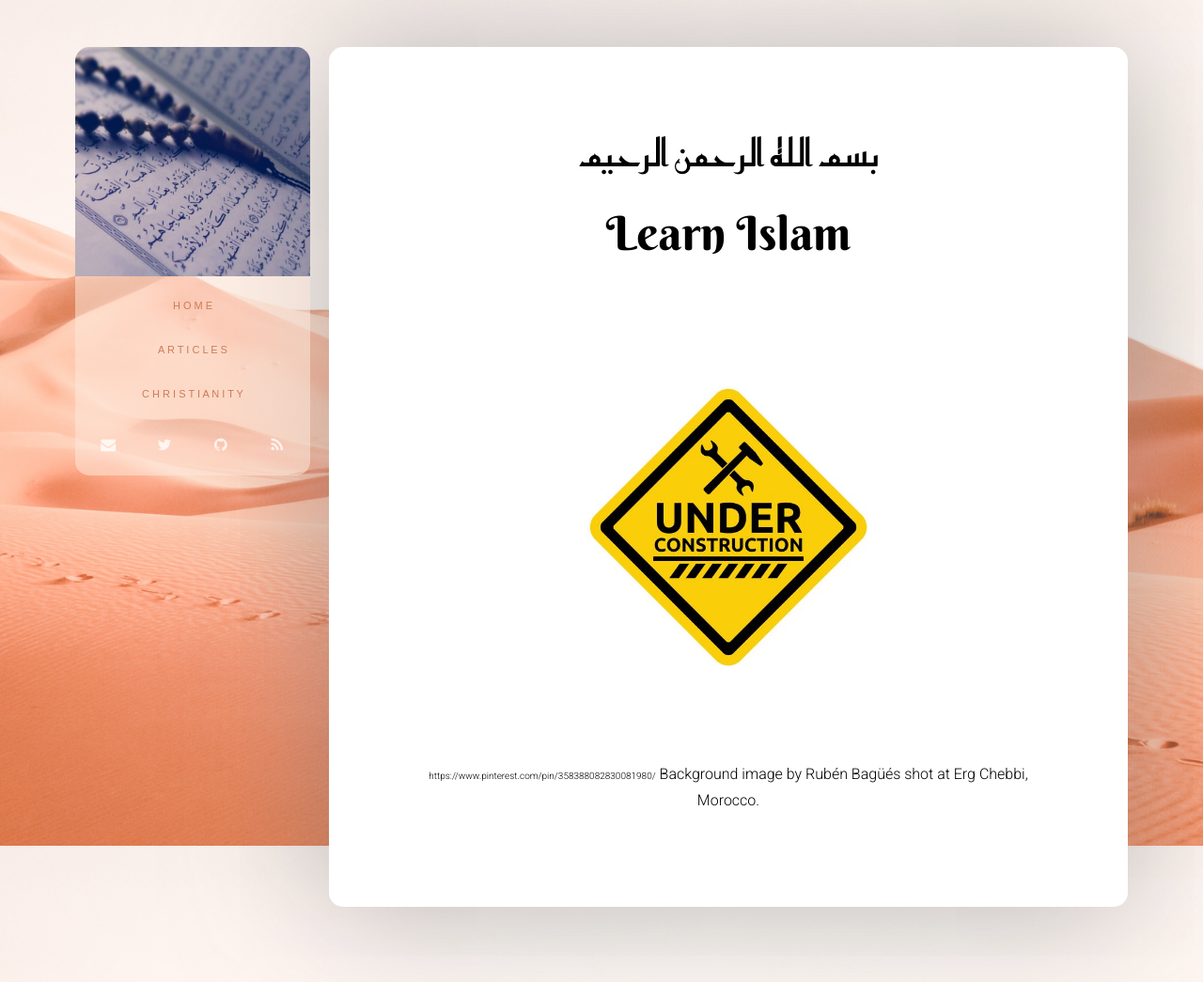
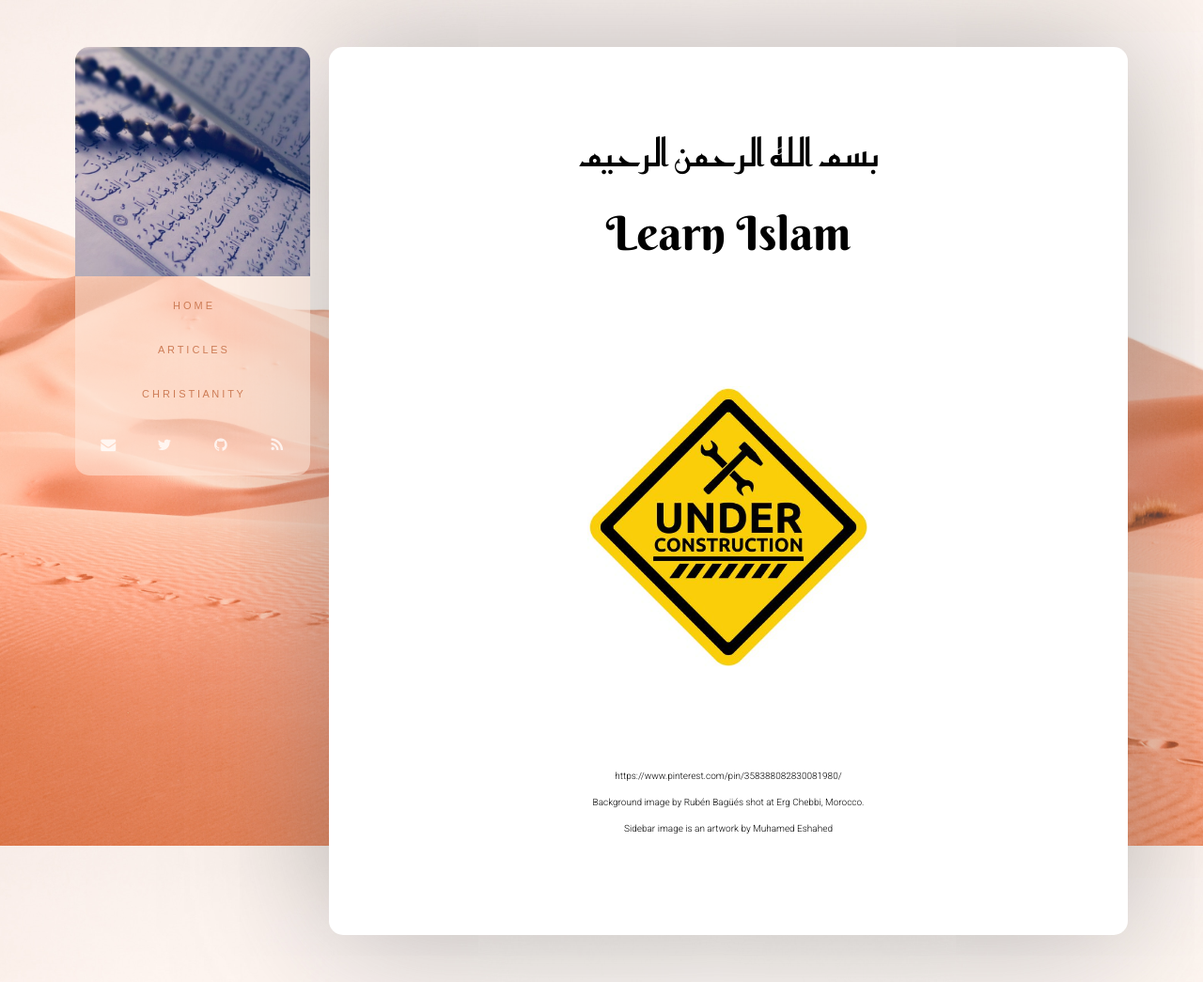
Before and after one commit to learn-islam/learn-islam.github.io, a Jekyll site: the page built from index.html, in a window 1280 px wide and 1045 px high. Shown: the whole window at 94% size. Built offline with Jekyll 4.4.1, drawn with Linux system fonts in a browser that asks for light colours; nearby versions of some CDN libraries; some web fonts are replaced.

Commit message:
added credits to bg and sidebar img

```diff
--- a/index.html
+++ b/index.html
@@ -7,8 +7,10 @@ layout: default
         <br>
         <span class="web-title">Learn Islam</span>
         <img id="underconstruction" src="/assets/under_cons.jpg" style="display: block; transform: scale(0.6); margin: auto;">
-        <span style="font-size:10px;">https://www.pinterest.com/pin/358388082830081980/</span>
-        Background image by Rubén Bagüés shot at Erg Chebbi, Morocco.
+        <span style="font-size:10px;">https://www.pinterest.com/pin/358388082830081980/<br/>
+            Background image by Rubén Bagüés shot at Erg Chebbi, Morocco.
+            <br/>
+            Sidebar image is an artwork by Muhamed Eshahed</span>
     </center>
     <!-- <div id="home-welcome" style="margin-top: 50px;">
         Assalamu 'Alaikum!
```
